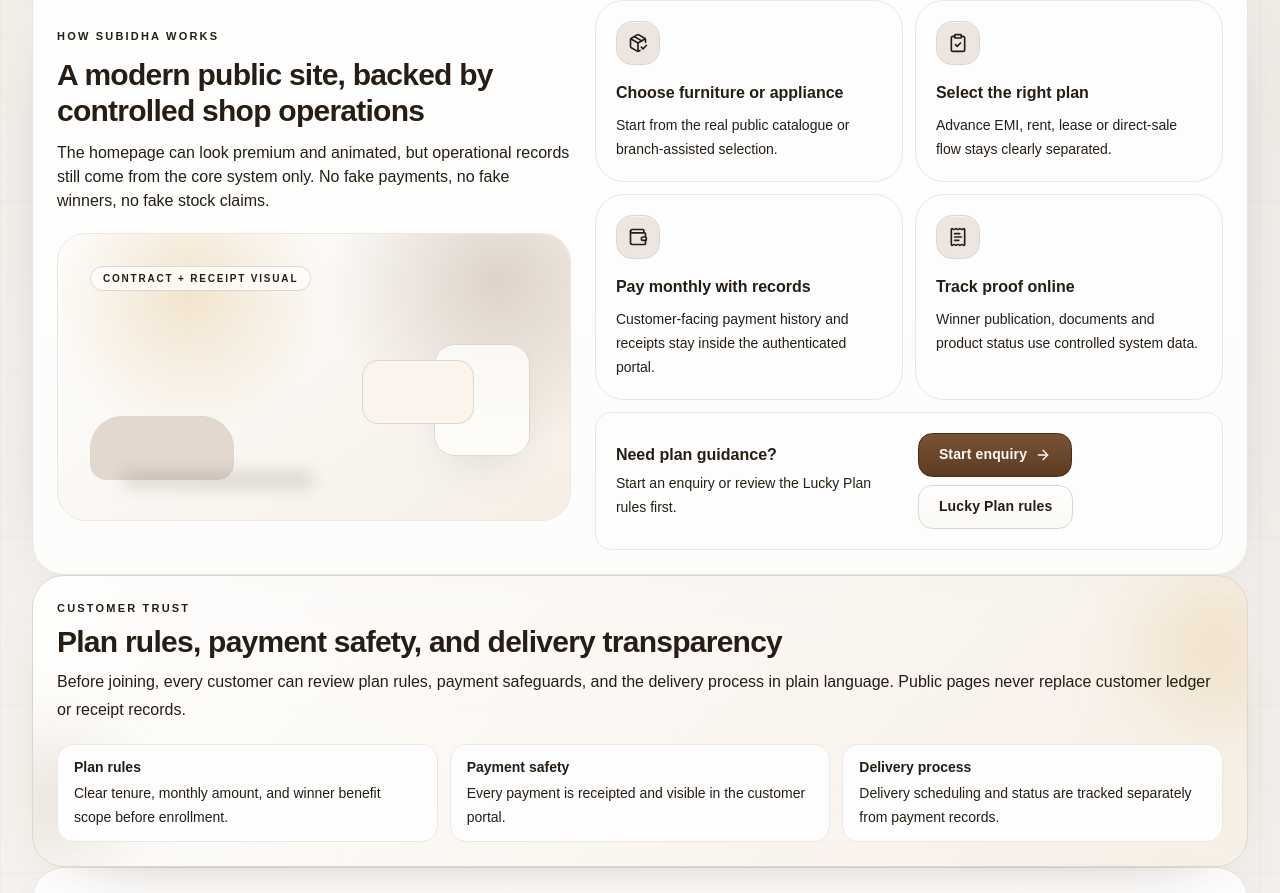
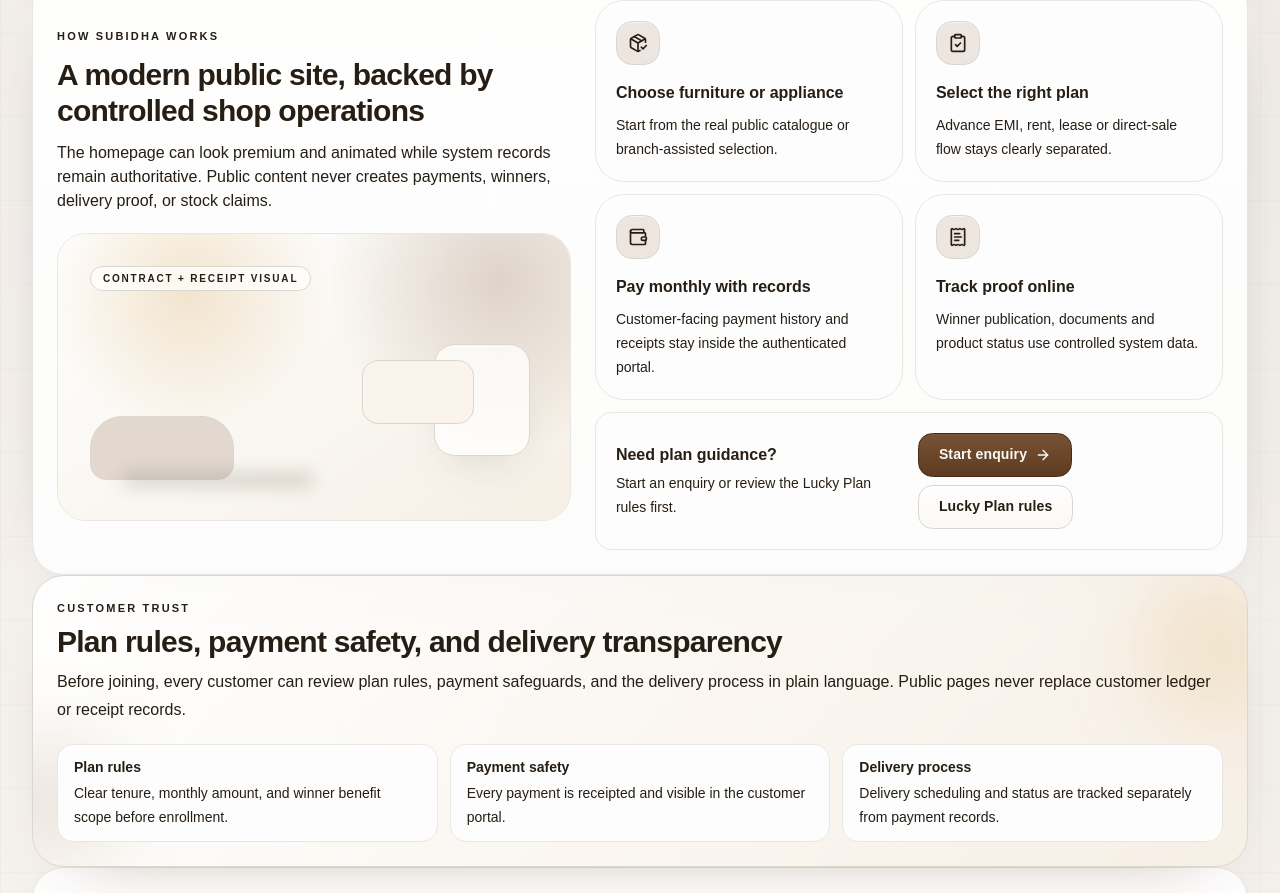
Before and after one commit to praamr369/subidha-advance-emi, a Next.js app in the folder frontend/: page / in a window 1280 px wide. Shown: the part 1732-2625 px from the top of the page. Built offline with nearby package versions, Linux system fonts and the light colour scheme; no server answers.

Commit message:
copy(public): polish home flow safety language

```diff
--- a/frontend/src/components/public/HomePlanFlowPreview.tsx
+++ b/frontend/src/components/public/HomePlanFlowPreview.tsx
@@ -36,7 +36,7 @@
         <SectionHeader
           eyebrow="How Subidha works"
           title="A modern public site, backed by controlled shop operations"
-          description="The homepage can look premium and animated, but operational records still come from the core system only. No fake payments, no fake winners, no fake stock claims."
+          description="The homepage can look premium and animated while system records remain authoritative. Public content never creates payments, winners, delivery proof, or stock claims."
         />
         <GeneratedMarketingVisual
           src="/marketing/generated/receipt-contract-3d.webp"
```
